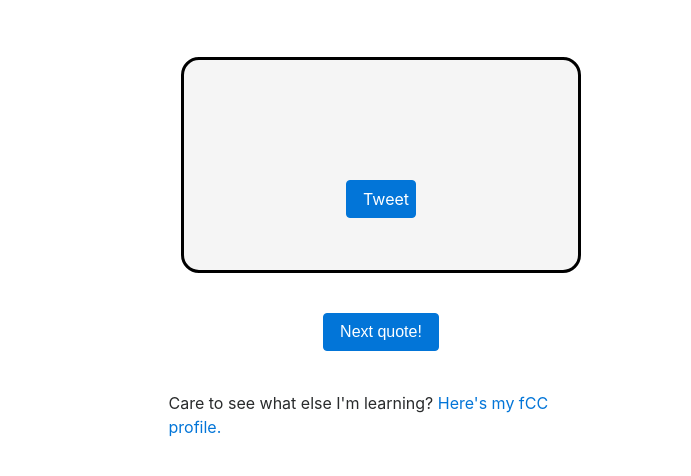
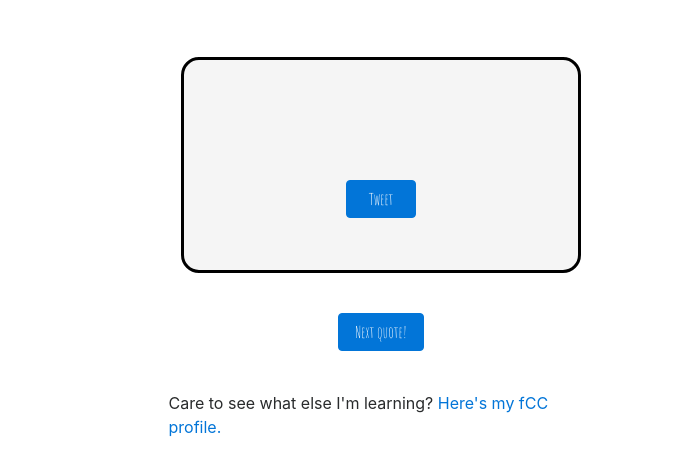
Before and after one commit to briannaeason/a-quote-a-day, a plain HTML site: page index.html in a window 1280 px wide. Shown: the part 212-688 px from the top of the page, without its empty margins (259-950 px from the left). Drawn offline with nearby package versions, Linux system fonts and the light colour scheme.

Commit message:
Fixed font style
Fixed the font style on the tweet button and next quote button to match the rest of the text.

```diff
--- a/style.css
+++ b/style.css
@@ -1,5 +1,6 @@
 body {
-  background:#ADEAEA;font:18px amatic sc;
+  background:#ADEAEA;
+  font:18px amatic sc;
 }
 
 .quote {
@@ -7,3 +8,11 @@ body {
 	text-align:center;
 	padding:20px;
 }
+
+.share-button {
+	font: 18px amatic sc;
+}
+
+.quote-button {
+	font: 18px amatic sc;
+}
```
